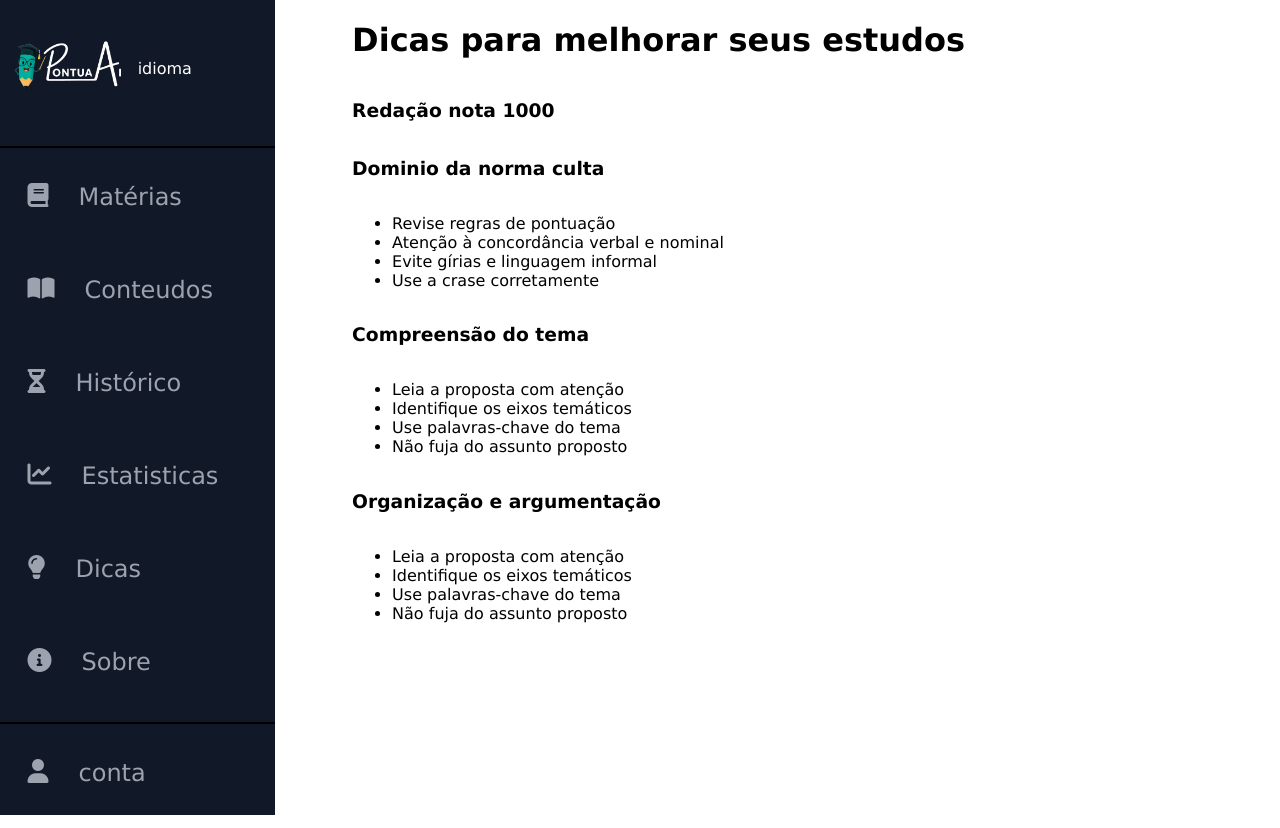
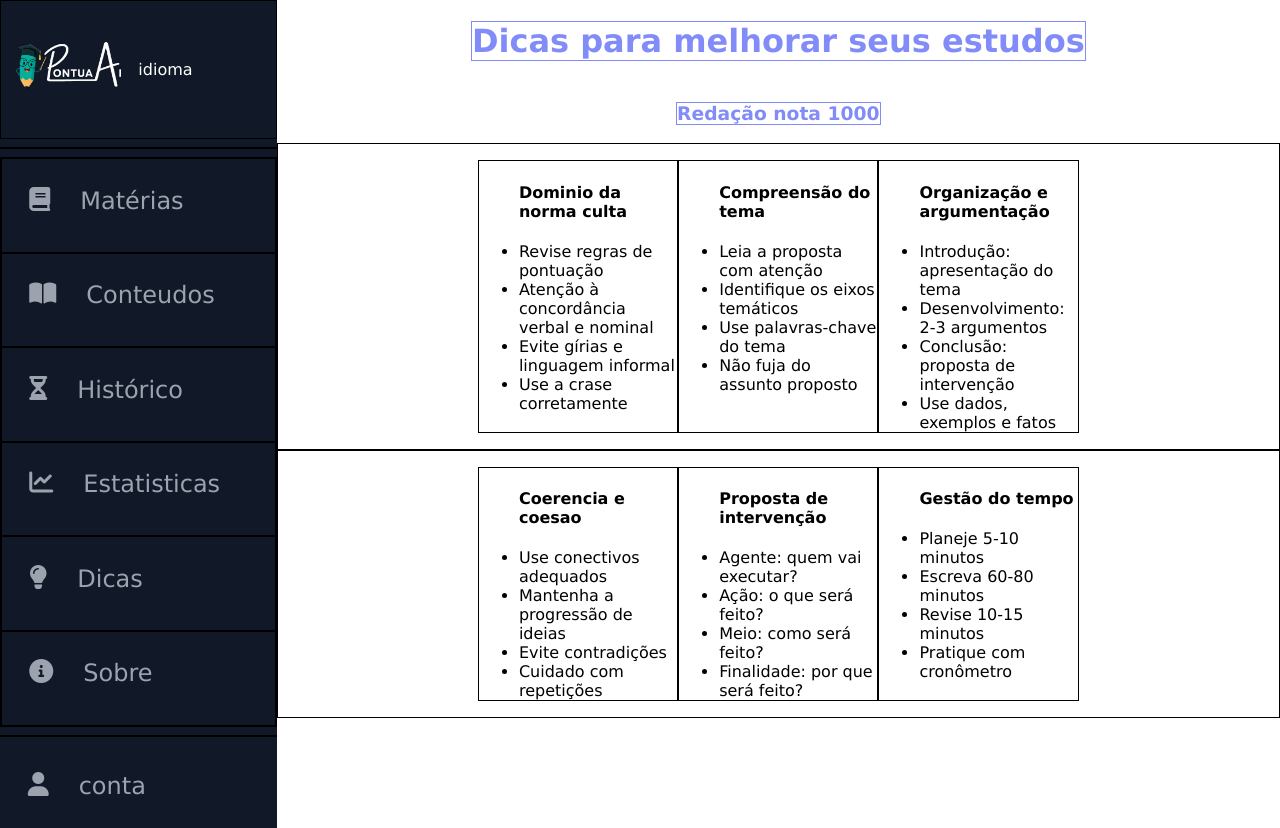
Before and after one commit to Pontua-Ai/site, a plain HTML site: page dicas.html in a window 1280 px wide. Drawn offline with Linux system fonts and the light colour scheme.

Commit message:
fazendo dicas

```diff
--- a/dicas.css
+++ b/dicas.css
@@ -1,8 +1,31 @@
+div, h1, h3{
+    border: 1px solid;
+}
+
 main{
     width: 85%;
     height: 100%;
     display: flex;
     flex-direction: column;
     font-family: var(--font-family);
-    padding-left: 6%;
+    align-items: center;
 }
+
+h1, h3{
+    color: var(--primary);
+}
+
+.collumOne, .collumTwo{
+    display: flex;
+    border: 1px solid;
+    width: 100%;
+    justify-content: center;
+
+}
+
+ul{
+    border: 1px solid;
+    width: 20%;
+    display: flex;
+    flex-direction: column;
+}
--- a/dicas.html
+++ b/dicas.html
@@ -80,29 +80,63 @@
     <main>
         <h1>Dicas para melhorar seus estudos</h1>
         <h3>Redação nota 1000</h3>
-        <h3>Dominio da norma culta</h3>
+        <div class="collumOne">
+
             <ul>
+                <h4>Dominio da norma culta</h4>
                 <li>Revise regras de pontuação</li>
                 <li>Atenção à concordância verbal e nominal</li>
                 <li>Evite gírias e linguagem informal</li>
                 <li>Use a crase corretamente</li>
             </ul>
 
-        <h3>Compreensão do tema</h3>
+
             <ul>
+                <h4>Compreensão do tema</h4>
                 <li>Leia a proposta com atenção</li>
                 <li>Identifique os eixos temáticos</li>
                 <li>Use palavras-chave do tema</li>
                 <li>Não fuja do assunto proposto</li>
             </ul>
 
-        <h3>Organização e argumentação</h3>
+
             <ul>
-            <li>Leia a proposta com atenção</li>
-            <li>Identifique os eixos temáticos</li>
-            <li>Use palavras-chave do tema</li>
-            <li>Não fuja do assunto proposto</li>
+                <h4>Organização e argumentação</h4>
+                <li>Introdução: apresentação do tema</li>
+                <li>Desenvolvimento: 2-3 argumentos</li>
+                <li>Conclusão: proposta de intervenção</li>
+                <li>Use dados, exemplos e fatos</li>
             </ul>
+        </div>
+
+        <div class="collumTwo">
+
+            <ul>
+                <h4>Coerencia e coesao</h4>
+                <li>Use conectivos adequados</li>
+                <li>Mantenha a progressão de ideias</li>
+                <li>Evite contradições</li>
+                <li>Cuidado com repetições</li>
+            </ul>
+
+
+            <ul>
+                <h4>Proposta de intervenção</h4>
+                <li>Agente: quem vai executar?</li>
+                <li>Ação: o que será feito?</li>
+                <li>Meio: como será feito?</li>
+                <li>Finalidade: por que será feito?</li>
+            </ul>
+
+
+            <ul>
+                <h4>Gestão do tempo</h4>
+                <li>Planeje 5-10 minutos</li>
+                <li>Escreva 60-80 minutos</li>
+                <li>Revise 10-15 minutos</li>
+                <li>Pratique com cronômetro</li>
+            </ul>
+        </div>
     </main>
 </body>
 
--- a/historico.css
+++ b/historico.css
@@ -162,6 +162,7 @@ main{
 
 .action button{
     width: 7%;
+    height: 40px;
     background-color: var(--gray);
     border: none;
     border-radius: 10px;
```
Lines whose indentation alone changed are shown as unchanged.
